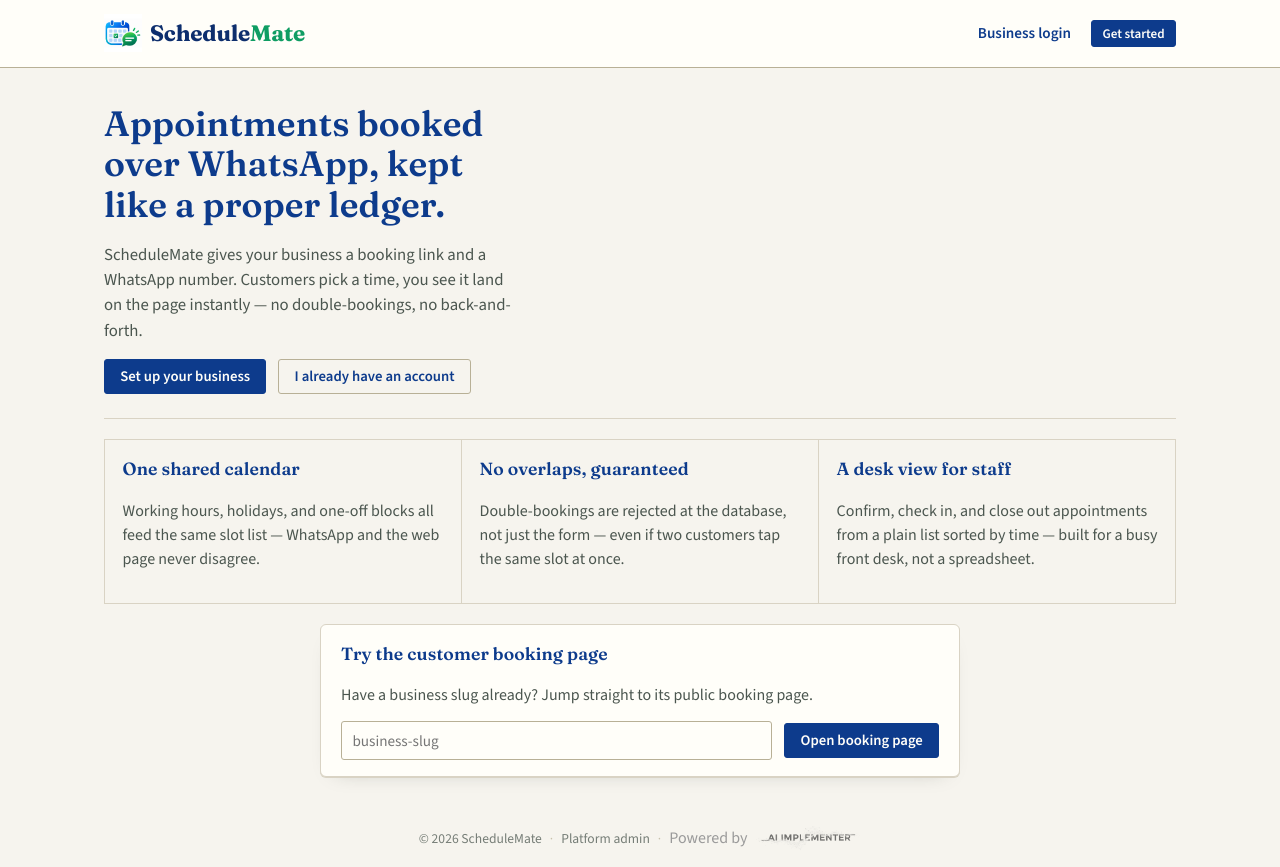
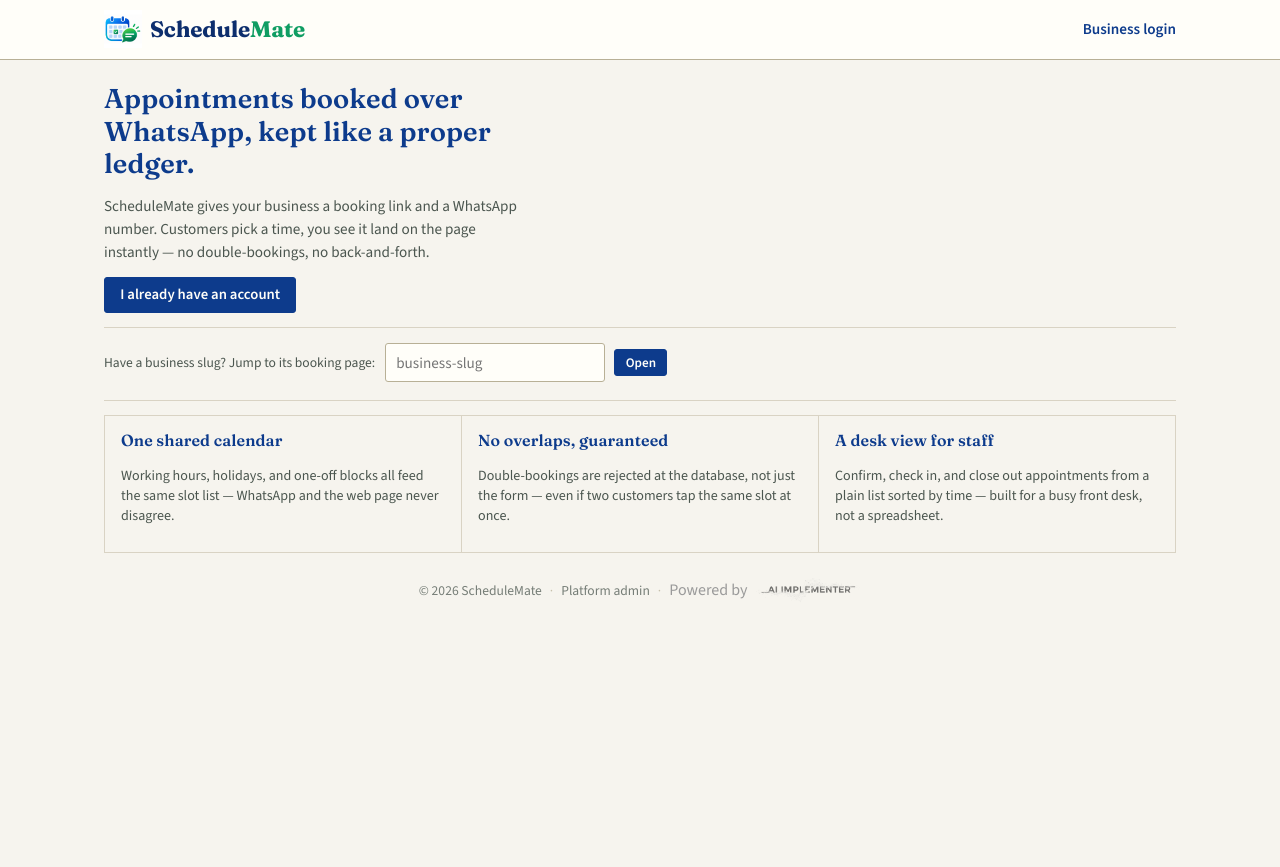
Before and after one commit to aiimplementer/whatsapp_booking_engine, a FastAPI app: page / in a window 1280 px wide. After the commit the page ends 599 px from the top, so only its background shows below. Run offline with FastAPI, Linux system fonts and the light colour scheme; parts of the project's set-up code (start-up, migrations or seed data) failed here and were passed over.

Commit message:
Minor Chnage to Main Paged

```diff
--- a/app/static/css/app.css
+++ b/app/static/css/app.css
@@ -94,7 +94,7 @@ a.quiet { color: inherit; text-decoration: none; }
 .masthead-inner {
   max-width: 1120px;
   margin: 0 auto;
-  padding: 0.9rem 1.5rem;
+  padding: 0.65rem 1.5rem;
   display: flex;
   align-items: center;
   justify-content: space-between;
@@ -466,7 +466,7 @@ legend { font-family: var(--font-display); padding: 0 0.4rem; color: var(--blue-
 /* ---- footer / powered-by badge ------------------------------------------ */
 
 .site-footer {
-  padding: 1rem;
+  padding: 0.65rem 1rem;
   text-align: center;
   display: flex;
   flex-direction: row;
@@ -573,12 +573,28 @@ table.sheet tr:last-child td { border-bottom: none; }
 /* ---- landing page --------------------------------------------------------- */
 
 .hero {
-  padding: 2.25rem 0 1.5rem 0;
+  padding: 1.4rem 0 1.1rem 0;
   border-bottom: 1px solid var(--rule);
 }
-.hero h1 { font-size: 2.2rem; max-width: 18ch; line-height: 1.15; }
-.hero .sub { font-size: 1.05rem; color: var(--ink-soft); max-width: 50ch; margin-bottom: 1rem; }
-.hero .cta-row { display: flex; gap: 0.75rem; flex-wrap: wrap; }
+.hero h1 { font-size: 1.7rem; max-width: 26ch; line-height: 1.2; }
+.hero .sub { font-size: 0.95rem; color: var(--ink-soft); max-width: 56ch; margin-bottom: 0.85rem; }
+.hero .cta-row { display: flex; gap: 0.75rem; flex-wrap: wrap; align-items: center; }
+
+.try-booking-inline {
+  display: flex;
+  align-items: center;
+  gap: 0.6rem;
+  flex-wrap: wrap;
+  margin-top: 0.9rem;
+  padding-top: 0.9rem;
+  border-top: 1px solid var(--rule);
+}
+.try-booking-inline .muted { font-size: 0.85rem; white-space: nowrap; }
+.try-booking-inline input {
+  flex: 1;
+  min-width: 160px;
+  max-width: 220px;
+}
 
 .feature-grid {
   display: grid;
@@ -586,14 +602,15 @@ table.sheet tr:last-child td { border-bottom: none; }
   gap: 0;
   border-top: 1px solid var(--rule);
   border-left: 1px solid var(--rule);
-  margin: 1.25rem 0;
+  margin: 0.9rem 0;
 }
 .feature-grid .feature {
-  padding: 1rem 1.1rem;
+  padding: 0.75rem 1rem;
   border-right: 1px solid var(--rule);
   border-bottom: 1px solid var(--rule);
 }
-.feature h3 { margin-bottom: 0.35rem; }
+.feature h3 { margin-bottom: 0.25rem; font-size: 1rem; }
+.feature p { font-size: 0.88rem; line-height: 1.4; }
 
 /* ---- auth cards ------------------------------------------------------------ */
 
--- a/app/templates/admin/login.html
+++ b/app/templates/admin/login.html
@@ -25,7 +25,6 @@
         <button class="btn btn-block" type="submit" id="submit-btn">Log in</button>
       </form>
     </div>
-    <p class="auth-switch">New here? <a href="/admin/signup">Set up your business</a></p>
   </div>
 </div>
 {% endblock %}
--- a/app/templates/admin/platform_login.html
+++ b/app/templates/admin/platform_login.html
@@ -4,6 +4,7 @@
 <nav>
   <a class="nav-secondary" href="/">&larr; Back to ScheduleMate</a>
   <span class="muted">Platform admin</span>
+  <a class="btn btn-small" href="/admin/signup">Add New Business</a>
 </nav>
 {% endblock %}
 {% block content %}
--- a/app/templates/base.html
+++ b/app/templates/base.html
@@ -21,7 +21,6 @@
       {% block nav %}
       <nav>
         <a class="nav-secondary" href="/admin/login">Business login</a>
-        <a class="btn btn-small" href="/admin/signup">Get started</a>
       </nav>
       {% endblock %}
     </div>
--- a/app/templates/landing.html
+++ b/app/templates/landing.html
@@ -11,9 +11,13 @@
       double-bookings, no back-and-forth.
     </p>
     <div class="cta-row">
-      <a class="btn" href="/admin/signup">Set up your business</a>
-      <a class="btn btn-secondary" href="/admin/login">I already have an account</a>
+      <a class="btn" href="/admin/login">I already have an account</a>
     </div>
+    <form id="try-form" class="try-booking-inline" onsubmit="event.preventDefault(); go();">
+      <span class="muted">Have a business slug? Jump to its booking page:</span>
+      <input type="text" id="slug-input" placeholder="business-slug" />
+      <button class="btn btn-small" type="submit">Open</button>
+    </form>
   </section>
 
   <section class="feature-grid">
@@ -33,16 +37,6 @@
       list sorted by time — built for a busy front desk, not a spreadsheet.</p>
     </div>
   </section>
-
-  <section class="panel narrow" style="margin: 0 auto 2rem;">
-    <h3>Try the customer booking page</h3>
-    <p class="muted" style="margin-bottom: 0.85rem;">Have a business slug already?
-    Jump straight to its public booking page.</p>
-    <form id="try-form" class="row" onsubmit="event.preventDefault(); go();">
-      <input type="text" id="slug-input" placeholder="business-slug" style="flex:1; min-width: 180px;" />
-      <button class="btn" type="submit">Open booking page</button>
-    </form>
-  </section>
 </div>
 {% endblock %}
 {% block scripts %}
```
